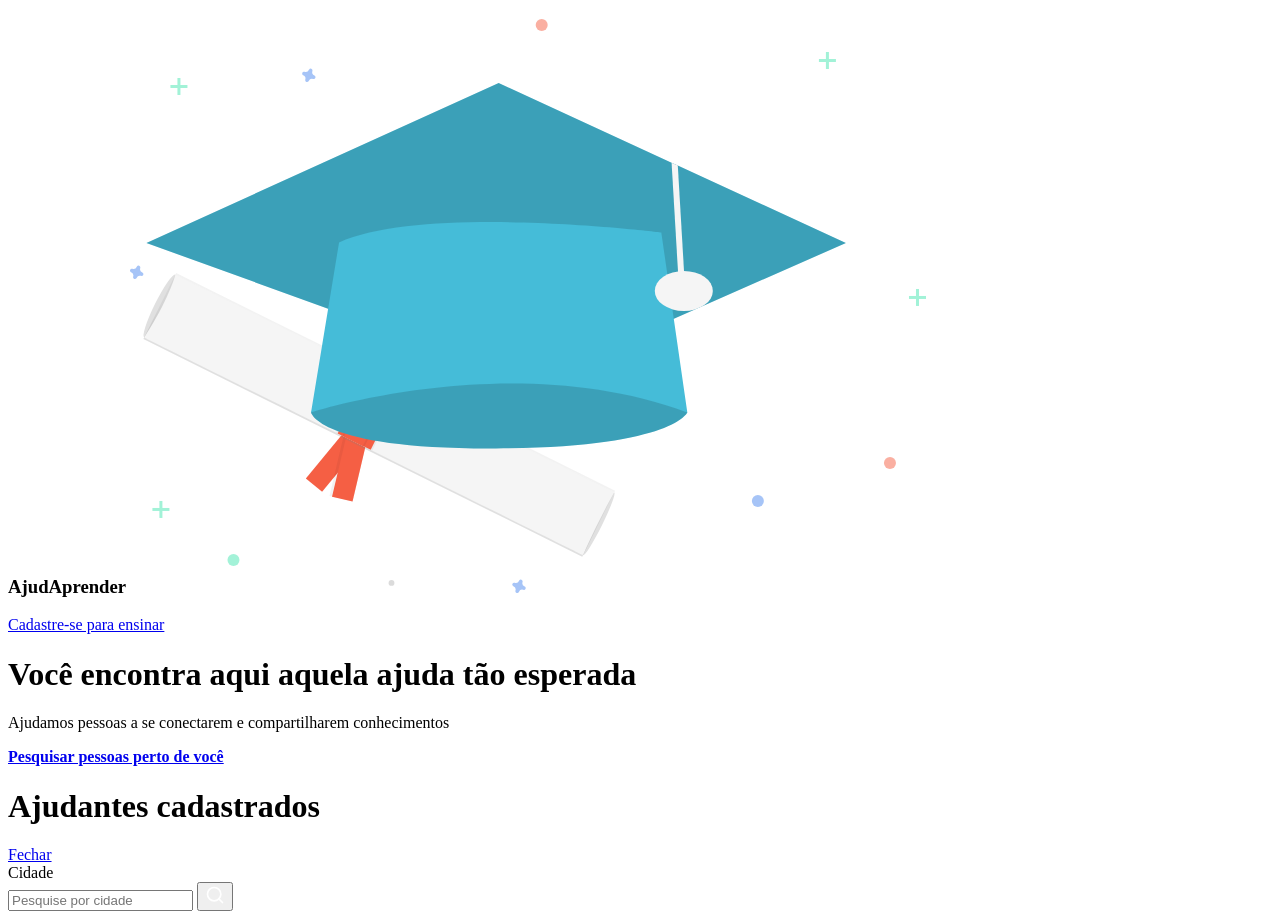
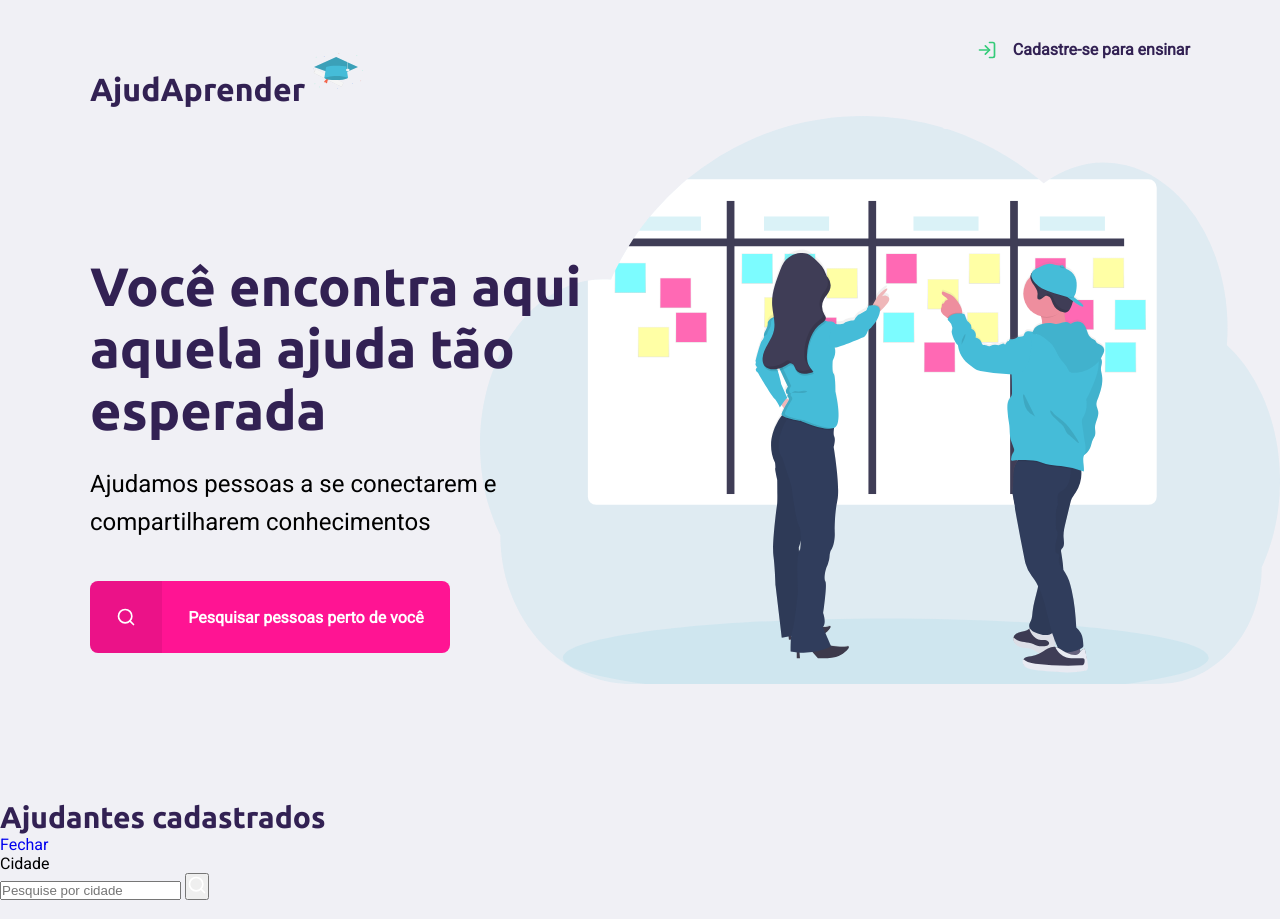
Before and after one commit to BeatrizEliza/AjudAprender, a plain HTML site: page index.html in a window 1280 px wide. Drawn offline with Linux system fonts and the light colour scheme.

Commit message:
Style e Home CSS

```diff
--- a/index.html
+++ b/index.html
@@ -8,6 +8,8 @@
     <link href="https://fonts.googleapis.com/css2?family=Roboto&family=Ubuntu:wght@700&display=swap" rel="stylesheet">
 
 
+    <link rel="stylesheet" href="./styles/style.css">
+    <link rel="stylesheet" href="./styles/home.css">
     <link rel="shortcut icon" href="./assets/fav2.ico"/>
 
 
@@ -27,6 +29,7 @@
                 </h3>
 
                 <a href="create-point.html">
+                <a href="cadastro.html">
                     <span></span>
                     Cadastre-se para ensinar</a>
             </header>
@@ -52,6 +55,7 @@
                 <a href="#">Fechar</a>
             </div>
             <form action="search-results.html">
+            <form action="pesquisa.html">
                 <label for="search">Cidade</label>
                 <div class="search field">
                     <input type="text" name="search" placeholder="Pesquise por cidade">
--- a/styles/home.css
+++ b/styles/home.css
@@ -0,0 +1,99 @@
+#page-home {
+    height: 100vh;
+    background: url('../assets/principal.svg') no-repeat;
+    background-position-y: center;
+    background-position-x: right;
+    background-size: 800px;
+
+}
+#page-home .content {
+    width: 90%;
+    max-width: 1100px;
+    height: 100%;
+    margin: 0 auto;
+    display: flex;
+    flex-direction: column;
+
+}
+#page-home header {
+    margin-top: 40px;
+    display: flex;
+    justify-content: space-between;
+}
+#page-home header a {
+    display: flex;
+    color: var(--title-color);
+    font-weight: 700;
+
+}
+#page-home header a span {
+    margin-right: 16px;
+    display: flex;
+    background-image: url('../assets/log-in.svg');
+    width: 20px;
+    height: 20px;
+
+}
+#page-home header img {
+    width: 50px;
+    height: 60px;
+}
+#page-home main {
+    max-width: 560px;
+    flex: 1;
+    height: 600px;
+    display: flex;
+    flex-direction: column;
+    justify-content: center;
+}
+#page-home main h1 {
+    font-size: 54px;
+
+}
+#page-home main p {
+    font-size: 24px;
+    line-height: 38px;
+    margin-top: 24px;
+}
+#page-home main a {
+    width: 100%;
+    max-width: 360px;
+    height: 72px;
+    border-radius: 8px;
+    display: flex;
+    align-items: center;
+    margin-top: 40px;
+    background-color: var(--primary-color);
+    transition: 1s;
+    color: white;
+
+
+}
+#page-home main a:hover {
+    background-color: #FF00FF;
+}
+#page-home main a span {
+    width: 72px;
+    height: 72px;
+    background-color: rgba(0, 0, 0, 0.08);
+    border-top-left-radius: 8px;
+    border-bottom-left-radius: 8px;
+    display: flex;
+    align-items: center;
+    justify-content: center;
+
+}
+#page-home main a span::after {
+    content: "";
+    background-image: url('../assets/search.svg');
+    width: 20px;
+    height: 20px;
+}
+#page-home main a strong {
+    flex: 1;
+    text-align: center;
+}
+#page-home h3 {
+    font-size: 2rem;
+    margin-top: 1px;
+}
--- a/styles/style.css
+++ b/styles/style.css
@@ -0,0 +1,31 @@
+:root {
+    --title-color: #322153;
+    --primary-color: #FF1493;
+
+}
+*{
+    margin: 0;
+    padding: 0;
+    box-sizing: border-box;
+}
+html {
+    margin: 0;
+    padding: 0;
+    font-family: 'Roboto', sans-serif;
+
+}
+body {
+    background: #f0f0f5;
+    -webkit-font-smoothing: antialiased;
+
+}
+a {
+    text-decoration: none;
+}
+h1 {
+    font-size: 30px;
+}
+h1, h2, h3, h4, h5, h6 {
+    font-family: 'Ubuntu', sans-serif;;
+    color: var(--title-color);
+}
```
Also changed, not shown: cadastro.html (+1 -0 lines), pesquisa.html (+1 -0 lines).
